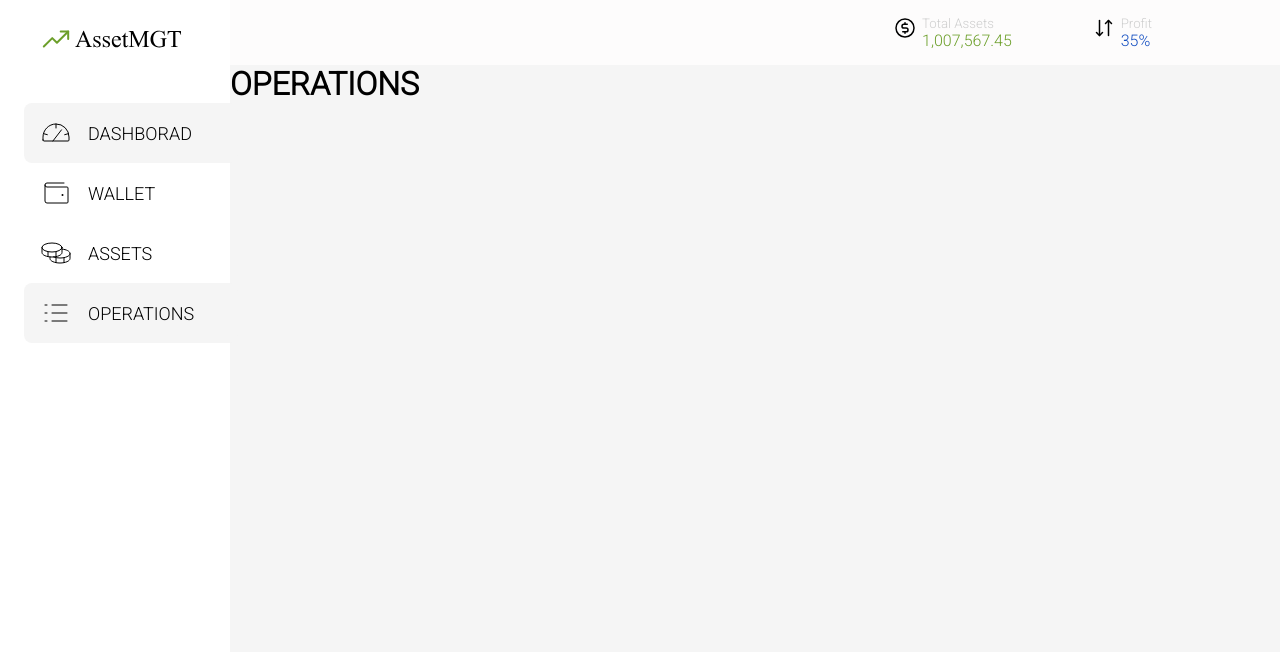
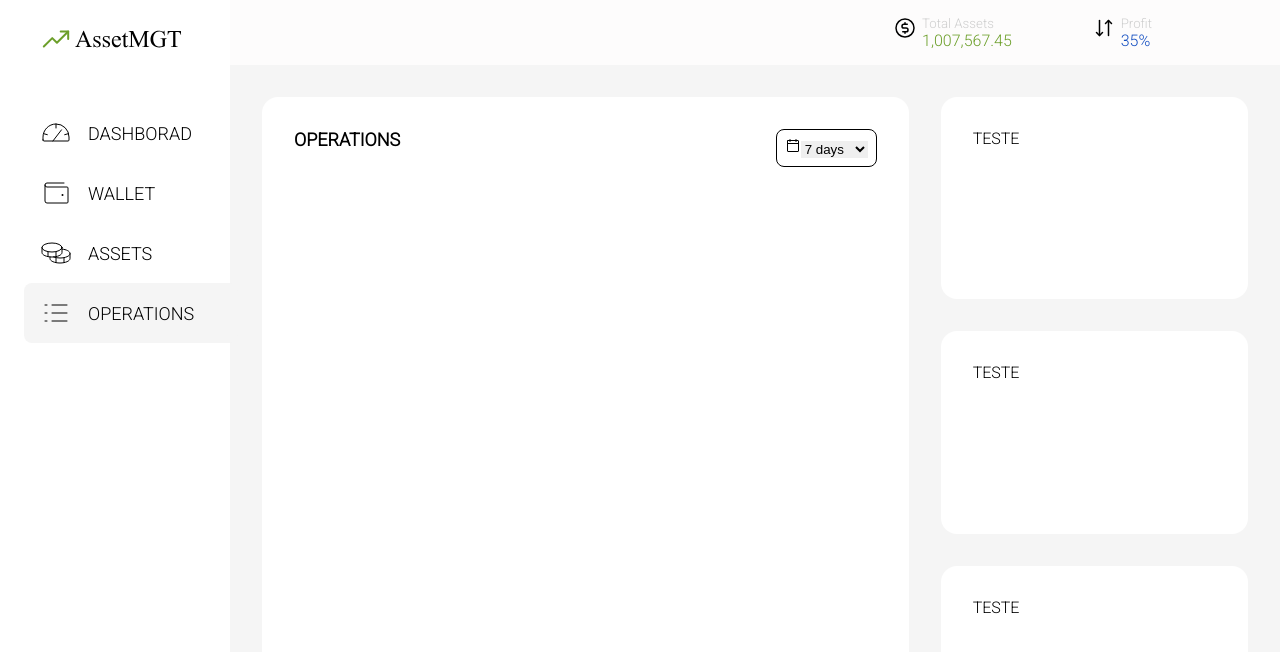
Before and after one commit to igorpiedade/AssetMGT, a React (Vite) app: page /app/operations in a window 1280 px wide. Shown: the top 652 px of the page. Built offline with nearby package versions, Linux system fonts and the light colour scheme.

Commit message:
creating operations component

```diff
--- a/src/Router.tsx
+++ b/src/Router.tsx
@@ -13,6 +13,7 @@ export function Router() {
       <Route path="/" element={<Home />} />
       <Route path="/app" element={<DefaultLayout />} >
         <Route path="/app" element={<Dashboard />} />
+        <Route path="/app/dashboard" element={<Dashboard />} />
         <Route path="/app/wallet" element={<Wallet />} />
         <Route path="/app/assets" element={<AssetsPage />} />
         <Route path="/app/operations" element={<Operations />} />
--- a/src/components/Sidemenu/index.tsx
+++ b/src/components/Sidemenu/index.tsx
@@ -11,7 +11,7 @@ export function Sidemenu() {
                 <img src={logoMGT} alt="" />
             </span>
             <nav>
-                <NavLink to="/app" title="dashboard">
+                <NavLink to="/app/dashboard" title="dashboard">
                     <Gauge size={32} weight="thin" /> DASHBORAD
                 </NavLink>
                 <NavLink to="/app/wallet" title="wallet">
--- /dev/null
+++ b/src/pages/Operations/components/ListOperations/index.tsx
@@ -0,0 +1,19 @@
+import { CalendarBlank } from "phosphor-react";
+import { DataFilter, Header } from "./styled";
+
+export function ListOperations() {
+    return (
+        <Header>
+            <h1>OPERATIONS</h1>
+            <DataFilter>
+                <CalendarBlank />
+                <select>
+                    <option value="7 days">7 days</option>
+                    <option value="15 days">15 days</option>
+                    <option value="30 days">30 days</option>
+                    <option value="All">All</option>
+                </select>
+            </DataFilter>
+        </Header>
+    );
+}
--- /dev/null
+++ b/src/pages/Operations/components/ListOperations/styled.ts
@@ -0,0 +1,23 @@
+import styled from "styled-components";
+
+export const Header = styled.div`
+    width: 100%;
+    display: flex;
+    justify-content: space-between;
+
+    h1 {
+        font-size: 1.125rem;
+    };
+`
+export const DataFilter = styled.div`
+    border-radius: 0.5rem;
+    border: 1px solid black;
+    align-items: center;
+    justify-content: center;
+    vertical-align: middle;
+    padding: 0.5rem;
+
+    select {
+        border: 0;
+    }
+`
--- a/src/pages/Operations/index.tsx
+++ b/src/pages/Operations/index.tsx
@@ -1,3 +1,17 @@
+
+import { ListOperations } from "./components/ListOperations"
+import { Grid, OperationsContainer, SideBox1, SideBox2, SideBox3 } from "./styled"
+
 export function Operations() {
-  return <h1>OPERATIONS</h1>;
+  return (
+    <Grid>
+      <OperationsContainer>
+        <ListOperations />
+      </OperationsContainer>
+      <SideBox1>TESTE</SideBox1>
+      <SideBox2>TESTE</SideBox2>
+      <SideBox3>TESTE</SideBox3>
+    </Grid>
+
+  )
 }
--- /dev/null
+++ b/src/pages/Operations/styled.ts
@@ -0,0 +1,39 @@
+import styled from "styled-components";
+
+export const Grid = styled.div`
+ width: 100%;
+    height: calc(100% - 4.0625rem);
+
+    display: grid;
+    grid-template-columns: 1fr 1fr 1fr;
+    grid-template-rows: 1fr 1fr 1fr;
+    grid-template-areas:
+        "BX1 BX1 BX2"
+        "BX1 BX1 BX3"
+        "BX1 BX1 BX4";
+
+    grid-gap: 2rem;
+    padding: 2rem;
+`
+
+export const GridItems = styled.div`
+    background: white;
+    border-radius: 1rem;
+    padding: 2rem;
+`;
+
+export const OperationsContainer = styled(GridItems)`
+    grid-area: BX1;
+`;
+
+export const SideBox1 = styled(GridItems)`
+    grid-area: BX2;
+`;
+
+export const SideBox2 = styled(GridItems)`
+    grid-area: BX3;
+`;
+
+export const SideBox3 = styled(GridItems)`
+    grid-area: BX4;
+`;
```
